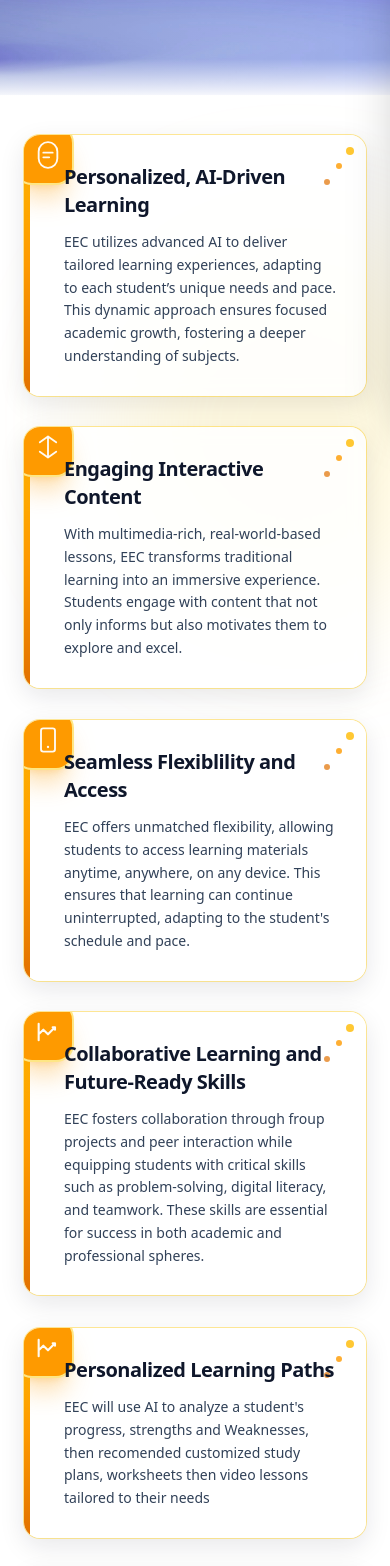
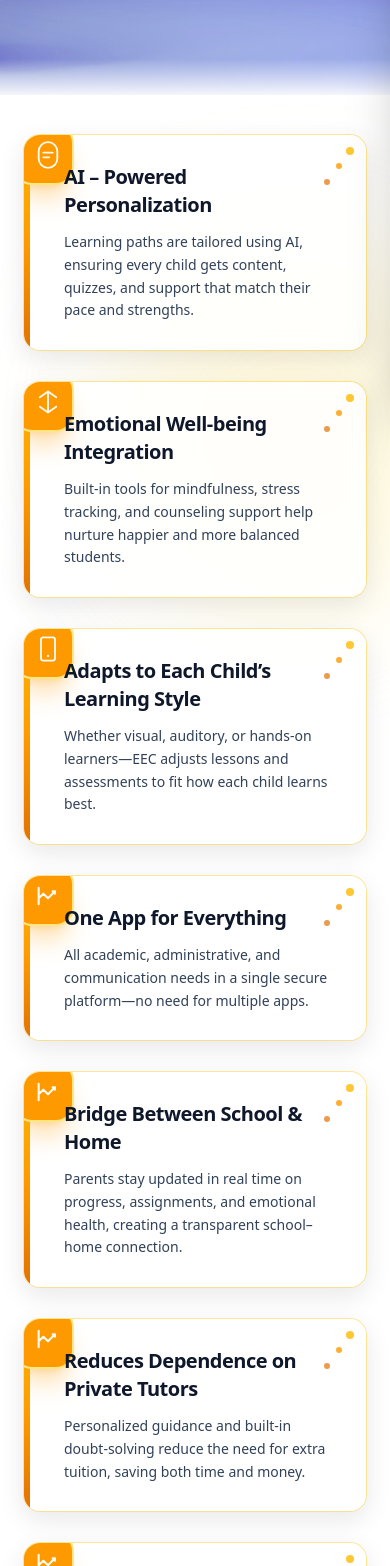
Before and after one commit to Raktimmaity/eec, a React (Vite) app: page /features in a window 390 px wide. Shown: the part 434-2000 px from the top of the page. Built offline with nearby package versions, Linux system fonts and the light colour scheme; no server answers.

Commit message:
update more links

```diff
--- a/src/components/Footer.jsx
+++ b/src/components/Footer.jsx
@@ -103,27 +103,22 @@ export default function Footer() {
           <div className="grid grid-cols-1 md:grid-cols-12 gap-8 md:gap-10">
             {/* Columns */}
             <div className="md:col-span-3">
-              <h4 className="text-slate-900 font-semibold">School Solutions</h4>
+              <h4 className="text-slate-900 font-semibold">Links</h4>
               <div className="mt-2 h-0.5 w-10 bg-amber-300 rounded" />
               <ul className="mt-3 text-[13px] leading-6 text-slate-700 space-y-1">
-                <li>School Management Software</li>
-                <li>School ERP Software</li>
-                <li>Preschool Management Software</li>
-                <li>School mobile Apps</li>
-                <li>Website Development</li>
-                <li>Experiential Learning Solutions</li>
+                <li> <Link to="/">Home</Link></li>
+                <li> <Link to="/about">About Us</Link></li>
+                <li> <Link to="/gallery">Gallery</Link></li>
               </ul>
             </div>
 
             <div className="md:col-span-3">
-              <h4 className="text-slate-900 font-semibold">Services</h4>
+              <h4 className="text-slate-900 font-semibold">Important Links</h4>
               <div className="mt-2 h-0.5 w-10 bg-amber-300 rounded" />
               <ul className="mt-3 text-[13px] leading-6 text-slate-700 space-y-1">
-                <li>E-Learning Software</li>
-                <li>Online Classes</li>
-                <li>Payment Gateway</li>
-                <li>School Mobile App</li>
-                <li>Finance Management</li>
+                <li><Link to="/features">Features</Link></li>
+                <li><Link to="/modules">Modules</Link></li>
+                <li><Link to="/careers">Careers</Link></li>
               </ul>
             </div>
 
@@ -133,8 +128,8 @@ export default function Footer() {
               <ul className="mt-3 text-[13px] leading-6 text-slate-700 space-y-1">
                 <li><Link to="/contact" className="hover:text-amber-700">Contact Us</Link></li>
                 <li><Link to="/careers" className="hover:text-amber-700">Career</Link></li>
-                <li><Link to="/request-demo" className="hover:text-amber-700">Request A Demo</Link></li>
-                <li><Link to="/account-guidelines" className="hover:text-amber-700">Account Guidelines</Link></li>
+                {/* <li><Link to="/terms-of-services" className="hover:text-amber-700">Terms & Conditions</Link></li>
+                <li><Link to="/privacy-policy" className="hover:text-amber-700">Privacy and </Link></li> */}
               </ul>
             </div>
 
--- a/src/components/Hero.jsx
+++ b/src/components/Hero.jsx
@@ -54,7 +54,7 @@ export default function Hero() {
             </motion.span>
 
             <motion.h1 variants={up} className="mt-4 text-4xl font-extrabold leading-tight text-slate-900 md:text-5xl">
-              Empowering Excellence, Everywhere
+              EEC — Empower. Educate. Excel
             </motion.h1>
 
             <motion.p variants={up} className="mt-2 text-3xl font-medium text-amber-700">
@@ -70,7 +70,7 @@ export default function Hero() {
             </motion.p>
 
             <motion.p variants={up} className="mt-4 text-base leading-relaxed text-slate-600 md:text-lg">
-              A comprehensive solution that saves time, reduces admin work, and keeps everyone in sync. One Platform for Learning & Efficiency - Get EEC Now!.
+              Where learning is not memorized, but truly lived — adaptive modules, holistic growth, and smart school solutions
             </motion.p>
 
             <motion.div variants={up} className="mt-6 flex flex-col items-center gap-3 sm:flex-row md:justify-start">
--- a/src/pages/About.jsx
+++ b/src/pages/About.jsx
@@ -57,13 +57,13 @@ export default function About() {
               a robust 360° ERP + LMS solution that connects every aspect of school life
               under one secure, intelligent platform.
             </p>
-            <p className="mt-3 text-slate-700 leading-relaxed">
+            {/* <p className="mt-3 text-slate-700 leading-relaxed">
               As technology advanced—from bulky 700 MHz desktops to today’s multi-GHz devices,
               and from 20 GB hard drives to terabyte-sized SSDs—EEC has kept pace, ensuring
               schools always benefit from innovation and speed. What once seemed futuristic
               is now essential: secure data protection, AI-ready insights, and experiential
               learning tools that go beyond the classroom walls.
-            </p>
+            </p> */}
           </div>
 
           {/* Our Journey */}
--- a/src/pages/Career.jsx
+++ b/src/pages/Career.jsx
@@ -134,8 +134,8 @@ export default function Career() {
           Why Join EEC?
         </motion.h2>
 
-        <div className="mt-6 grid gap-6 md:grid-cols-3">
-          {[
+        <div className="mt-6 grid gap-6 md:grid-cols-1">
+          {/* {[
             { icon: <FaBolt />, title: "Meaningful Impact", desc: "Ship features that improve learning outcomes for thousands." },
             { icon: <FaUsers />, title: "Small, Senior Team", desc: "Work with caring peers who value clarity and ownership." },
             { icon: <FaLaptopCode />, title: "Modern Stack", desc: "React + Vite + Tailwind with thoughtful DX." },
@@ -152,7 +152,8 @@ export default function Career() {
               </div>
               <p className="mt-2 text-slate-700">{x.desc}</p>
             </motion.div>
-          ))}
+          ))} */}
+          <span>EEC is more than just a learning app — it’s a smart education ecosystem that helps schools run smoother and students learn better. With AI-powered tools, personalized learning, and holistic growth, EEC makes education simple, engaging, and future-ready.</span>
         </div>
 
         {/* Perks row */}
--- a/src/pages/FeaturesPage.jsx
+++ b/src/pages/FeaturesPage.jsx
@@ -15,9 +15,9 @@ const fade = (d = 0) => ({
 // --- Your existing features (kept as-is) ---
 const DEFAULT_FEATURES = [
   {
-    title: "Personalized, AI-Driven Learning",
+    title: "AI – Powered Personalization",
     desc:
-      "EEC utilizes advanced AI to deliver tailored learning experiences, adapting to each student’s unique needs and pace. This dynamic approach ensures focused academic growth, fostering a deeper understanding of subjects.",
+      "Learning paths are tailored using AI, ensuring every child gets content, quizzes, and support that match their pace and strengths.",
     icon: (
       <svg viewBox="0 0 24 24" className="w-7 h-7">
         <path d="M8 10h8M8 14h5M4 9a8 8 0 1116 0v6a8 8 0 11-16 0V9z"
@@ -29,9 +29,9 @@ const DEFAULT_FEATURES = [
     dot: "bg-blue-500",
   },
   {
-    title: "Engaging Interactive Content",
+    title: "Emotional Well-being Integration",
     desc:
-      "With multimedia-rich, real-world-based lessons, EEC transforms traditional learning into an immersive experience. Students engage with content that not only informs but also motivates them to explore and excel.",
+      "Built-in tools for mindfulness, stress tracking, and counseling support help nurture happier and more balanced students.",
     icon: (
       <svg viewBox="0 0 24 24" className="w-7 h-7">
         <path d="M12 3v18M5 8l7-5 7 5M5 16l7 5 7-5"
@@ -43,9 +43,9 @@ const DEFAULT_FEATURES = [
     dot: "bg-violet-500",
   },
   {
-    title: "Seamless Flexiblility and Access",
+    title: "Adapts to Each Child’s Learning Style",
     desc:
-      "EEC offers unmatched flexibility, allowing students to access learning materials anytime, anywhere, on any device. This ensures that learning can continue uninterrupted, adapting to the student's schedule and pace.",
+      "Whether visual, auditory, or hands-on learners—EEC adjusts lessons and assessments to fit how each child learns best.",
     icon: (
       <svg viewBox="0 0 24 24" className="w-7 h-7">
         <rect x="6" y="2" width="12" height="20" rx="2" ry="2"
@@ -57,9 +57,9 @@ const DEFAULT_FEATURES = [
     dot: "bg-slate-600",
   },
   {
-    title: "Collaborative Learning and Future-Ready Skills",
+    title: "One App for Everything",
     desc:
-      "EEC fosters collaboration through froup projects and peer interaction while equipping students with critical skills such as problem-solving, digital literacy, and teamwork. These skills are essential for success in both academic and professional spheres.",
+      "All academic, administrative, and communication needs in a single secure platform—no need for multiple apps.",
     icon: (
       <svg viewBox="0 0 24 24" className="w-7 h-7">
         <path d="M4 19V5m0 9 4-4 4 4 6-6m-2 0h2v2"
@@ -71,9 +71,9 @@ const DEFAULT_FEATURES = [
     dot: "bg-green-500",
   },
   {
-    title: "Personalized Learning Paths",
+    title: "Bridge Between School & Home",
     desc:
-      "EEC will use AI to analyze a student's progress, strengths and Weaknesses, then recomended customized study plans, worksheets then video lessons tailored to their needs",
+      "Parents stay updated in real time on progress, assignments, and emotional health, creating a transparent school–home connection.",
     icon: (
       <svg viewBox="0 0 24 24" className="w-7 h-7">
         <path d="M4 19V5m0 9 4-4 4 4 6-6m-2 0h2v2"
@@ -85,9 +85,23 @@ const DEFAULT_FEATURES = [
     dot: "bg-green-500",
   },
   {
-    title: "Real-Time Performance Insights",
+    title: "Reduces Dependence on Private Tutors",
     desc:
-      "Throgh continues feedback and AI-driven analytics, EEC tracks and monitors student progress, providing immediate insights and recommendations. This ensures that stdents and educators are always aligned with academic goals, facilitating timely interventions.",
+      "Personalized guidance and built-in doubt-solving reduce the need for extra tuition, saving both time and money.",
+    icon: (
+      <svg viewBox="0 0 24 24" className="w-7 h-7">
+        <path d="M4 19V5m0 9 4-4 4 4 6-6m-2 0h2v2"
+          fill="none" stroke="currentColor" strokeWidth="1.8"
+          strokeLinecap="round" strokeLinejoin="round" />
+      </svg>
+    ),
+    accent: "text-green-600",
+    dot: "bg-green-500",
+  },
+  {
+    title: "Paperless & Eco-Friendly",
+    desc:
+      "Digital assignments, reports, and communication minimize paper use—making learning sustainable and environmentally responsible.",
     icon: (
       <svg viewBox="0 0 24 24" className="w-7 h-7">
         <path d="M4 19V5m0 9 4-4 4 4 6-6m-2 0h2v2"
```
Also changed, not shown: src/pages/Modules.jsx (+81 -22 lines).
